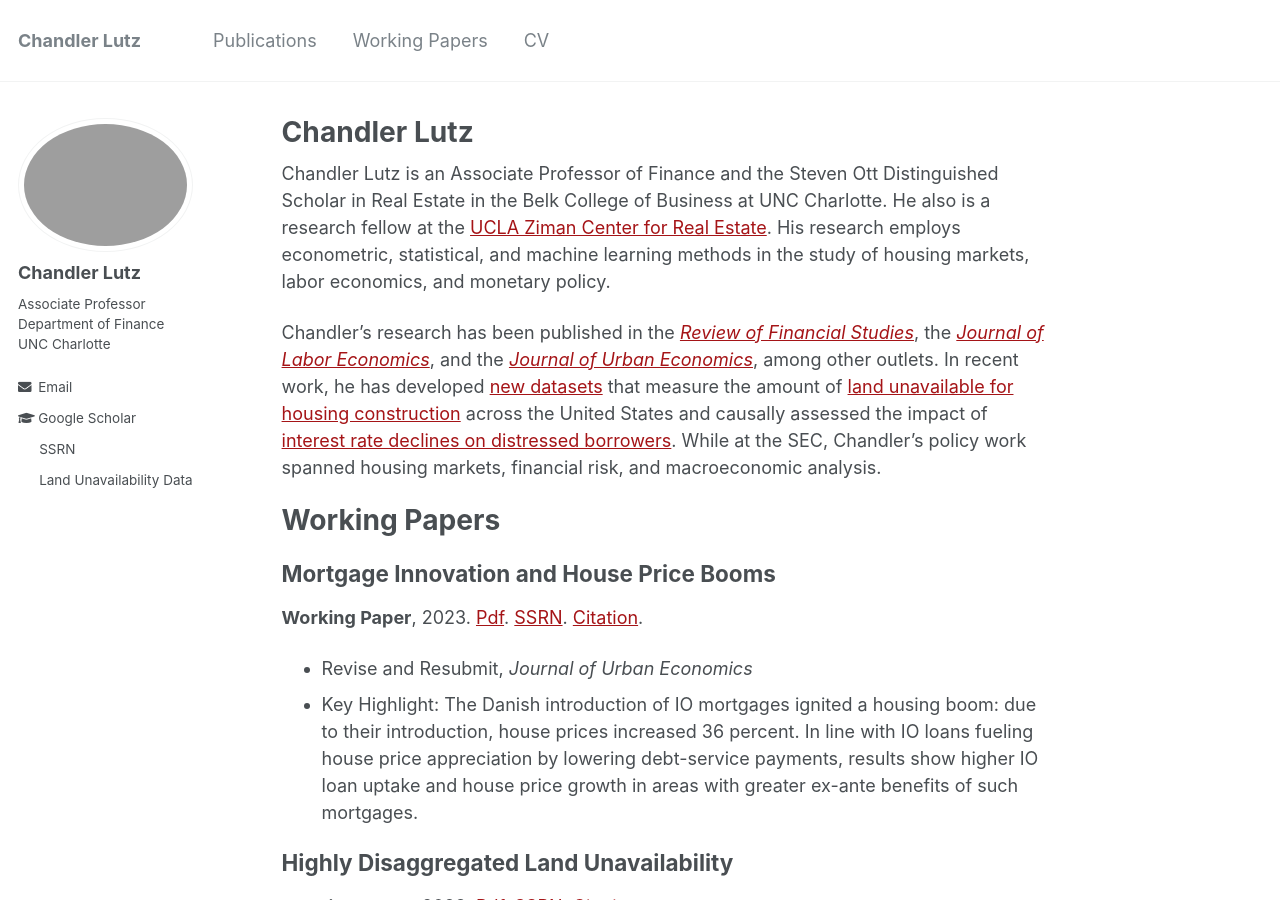
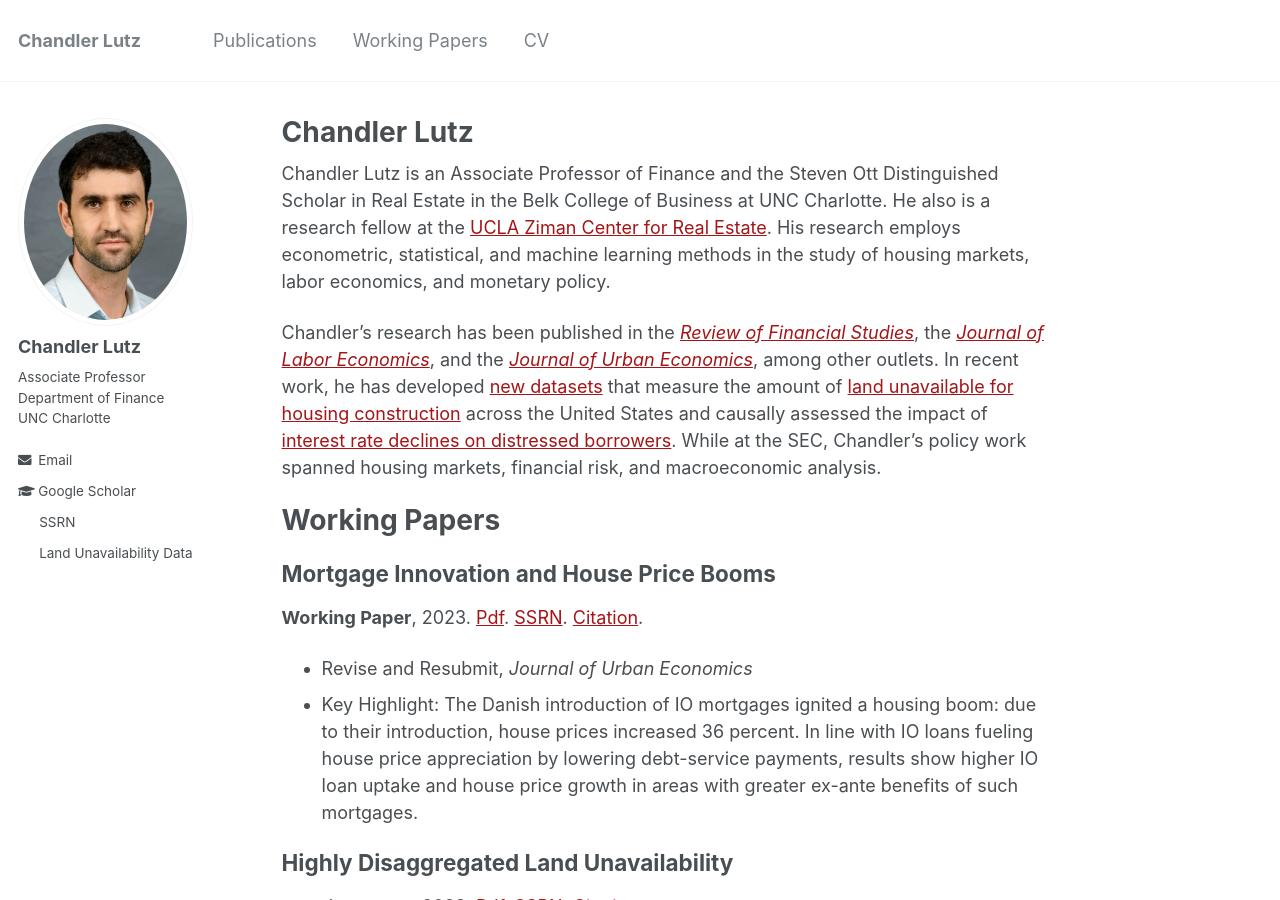
Before and after one commit to ChandlerLutz/ChandlerLutz.github.io, a Jekyll site: the page built from _pages/about.md, in a window 1280 px wide and 900 px high. Built offline with Jekyll 4.4.1, drawn with Linux system fonts in a browser that asks for light colours.

Commit message:
Update picture.

```diff
--- a/_config.yml
+++ b/_config.yml
@@ -83,7 +83,7 @@ analytics:
 # Site Author
 author:
   name             : "Chandler Lutz"
-  avatar           : "lutz_chandler_8901c.jpg"
+  avatar           : "lutz_chandler_8901c_edited.jpg"
   bio              : "Associate Professor<br />Department of Finance<br />UNC Charlotte"
   location         :
   employer         :
```
Also changed, not shown: images/lutz_chandler_8901c_edited.jpg (added), 1 other file.
